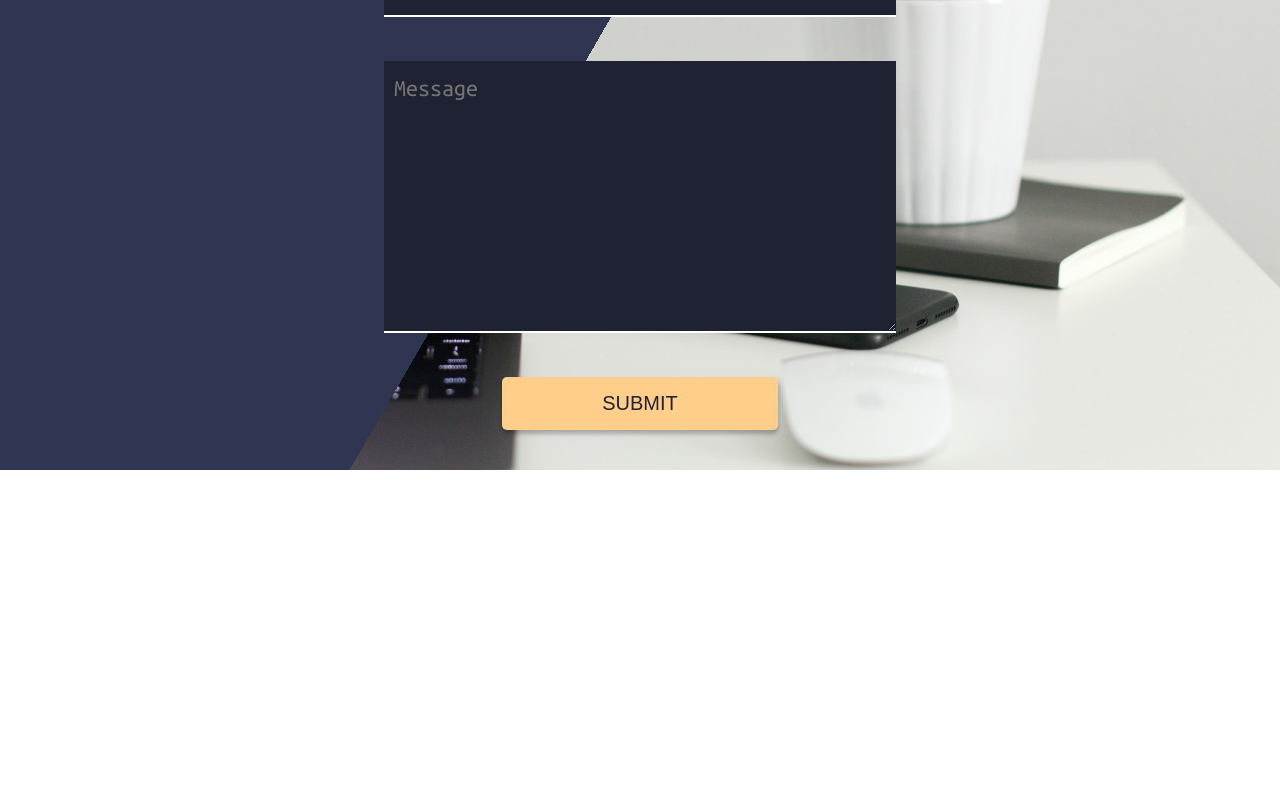
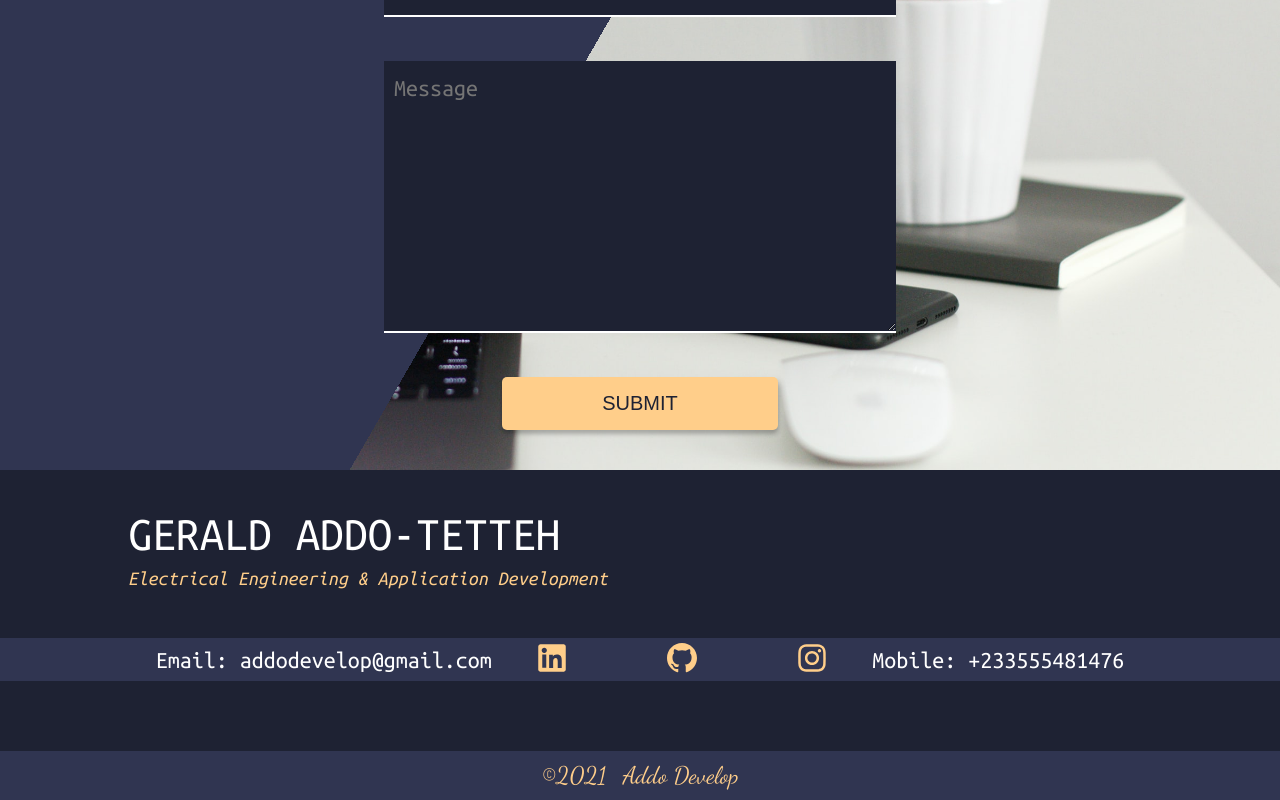
Before and after one commit to gerald-tetteh/portfolio, a React (Create React App) app in the folder client/: page / in a window 1280 px wide. Shown: the part 5319-6119 px from the top of the page. Before the commit the page ends 5789 px from the top, so only its background shows below. Built offline with nearby package versions, Linux system fonts and the light colour scheme; a web font is replaced by a local one.

Commit message:
completed footer

```diff
--- /dev/null
+++ b/client/src/components/global/Footer.js
@@ -0,0 +1,57 @@
+// footer component
+import instagramImage from "../../images/instagram.svg";
+import githubImage from "../../images/github.svg";
+import linkedInImage from "../../images/linkedin.svg";
+
+const Footer = () => {
+  return (
+    <footer className="footer">
+      <div className="container">
+        <h1 className="footer__heading">gerald addo-tetteh</h1>
+        <p className="footer__sub-heading">
+          electrical engineering & application development
+        </p>
+      </div>
+      <div className="footer__social">
+        <div className="container">
+          <p className="footer__social-text">Email: addodevelop@gmail.com</p>
+          <div className="footer__social__icons">
+            <a
+              href="https://www.linkedin.com/in/gerald-addo-tetteh-a28101182/"
+              rel="noreferrer"
+              target="_blank"
+              className="footer__icon"
+            >
+              <img src={linkedInImage} alt="LinkedIn Icon" />
+            </a>
+            <a
+              href="https://github.com/gerald-tetteh"
+              rel="noreferrer"
+              target="_blank"
+              className="footer__icon"
+            >
+              <img src={githubImage} alt="Github Icon" />
+            </a>
+            <a
+              href="https://www.instagram.com/addo.t_"
+              rel="noreferrer"
+              target="_blank"
+              className="footer__icon"
+            >
+              <img src={instagramImage} alt="Instagram Icon" />
+            </a>
+          </div>
+          <p className="footer__social-text">Mobile: +233555481476</p>
+        </div>
+      </div>
+      <div className="footer__caption">
+        <p className="footer__caption-text">
+          <span className="mr-xs">&copy;{new Date().getFullYear()}</span> Addo
+          Develop
+        </p>
+      </div>
+    </footer>
+  );
+};
+
+export default Footer;
--- a/client/src/css/style.css
+++ b/client/src/css/style.css
@@ -78,6 +78,9 @@ body {
 
 .mb-sm {
   margin-bottom: 2rem !important; }
+
+.mr-xs {
+  margin-right: 1rem !important; }
 
 .mr-md {
   margin-right: 4rem !important; }
@@ -462,6 +465,54 @@ select:-webkit-autofill:focus {
     height: 5px;
     background-color: #1e2233; }
 
+.footer {
+  background-color: #1e2233;
+  padding-top: 4rem; }
+  .footer__heading {
+    font-size: 4.8rem;
+    color: #fff;
+    text-transform: uppercase;
+    font-weight: 400;
+    margin-bottom: 1rem; }
+  .footer__sub-heading {
+    font-size: 2rem;
+    font-style: italic;
+    color: #FFCE8A;
+    text-transform: capitalize; }
+  .footer__social {
+    background-color: #303551;
+    margin: 5rem 0; }
+    .footer__social .container {
+      padding: 0.5rem;
+      display: flex;
+      justify-content: space-around;
+      align-items: center; }
+      @media only screen and (max-width: 56.25em) {
+        .footer__social .container {
+          flex-direction: column;
+          align-items: flex-start; }
+          .footer__social .container > * {
+            margin: 1rem 0; } }
+    .footer__social-text {
+      font-size: 2.4rem;
+      color: #fff; }
+  .footer__icon img {
+    height: 3rem;
+    width: auto; }
+  .footer__icon:nth-of-type(2) {
+    margin: 0 10rem; }
+    @media only screen and (max-width: 75em) {
+      .footer__icon:nth-of-type(2) {
+        margin: 0 5rem; } }
+  .footer__caption {
+    margin-top: 7rem;
+    text-align: center;
+    font-family: "Dancing Script", cursive;
+    font-size: 2.4rem;
+    color: #FFCE8A;
+    background-color: #303551;
+    padding: 1rem 0; }
+
 .home__header {
   position: relative;
   height: 52.5rem;
--- a/client/src/pages/Home.js
+++ b/client/src/pages/Home.js
@@ -5,6 +5,7 @@ import SkillsTile from "../components/home/SkillsTile";
 import WorkTile from "../components/home/WorkTile";
 import EducationTile from "../components/home/EducationTile";
 import LineLoader from "../components/global/LineLoader";
+import Footer from "../components/global/Footer";
 import instagramImage from "../images/instagram.svg";
 import githubImage from "../images/github.svg";
 import linkedInImage from "../images/linkedin.svg";
@@ -233,6 +234,7 @@ const Home = () => {
           </div>
         </section>
       </main>
+      <Footer />
     </div>
   );
 };
--- a/client/src/sass/base/_utilities.scss
+++ b/client/src/sass/base/_utilities.scss
@@ -29,6 +29,9 @@
 }
 .mb-sm {
   margin-bottom: 2rem !important;
+}
+.mr-xs {
+  margin-right: 1rem !important;
 }
 .mr-md {
   margin-right: 4rem !important;
--- /dev/null
+++ b/client/src/sass/layout/_footer.scss
@@ -0,0 +1,66 @@
+.footer {
+  background-color: $color-black;
+  padding-top: 4rem;
+
+  &__heading {
+    font-size: 4.8rem;
+    color: $color-white;
+    text-transform: uppercase;
+    font-weight: 400;
+    margin-bottom: 1rem;
+  }
+  &__sub-heading {
+    font-size: 2rem;
+    font-style: italic;
+    color: $color-gold;
+    text-transform: capitalize;
+  }
+  &__social {
+    background-color: $color-light-blue;
+    margin: 5rem 0;
+
+    & .container {
+      padding: 0.5rem;
+      display: flex;
+      justify-content: space-around;
+      align-items: center;
+
+      @include respond(tab-port) {
+        flex-direction: column;
+        align-items: flex-start;
+
+        & > * {
+          margin: 1rem 0;
+        }
+      }
+    }
+
+    &-text {
+      font-size: 2.4rem;
+      color: $color-white;
+    }
+  }
+  &__icon {
+
+    & img {
+      height: 3rem;
+      width: auto;
+    }
+    &:nth-of-type(2) {
+      margin: 0 10rem;
+
+      @include respond(tab-land) {
+        margin: 0 5rem;
+      }
+    }
+  }
+  &__caption {
+    margin-top: 7rem;
+    text-align: center;
+    font-family: $font-dancing-script;
+    font-size: 2.4rem;
+    color: $color-gold;
+    background-color: $color-light-blue;
+    padding: 1rem 0;
+  }
+}
--- a/client/src/sass/main.scss
+++ b/client/src/sass/main.scss
@@ -17,4 +17,6 @@
 @import "components/form";
 @import "components/loader";
 
+@import "layout/footer";
+
 @import "pages/home";
```
